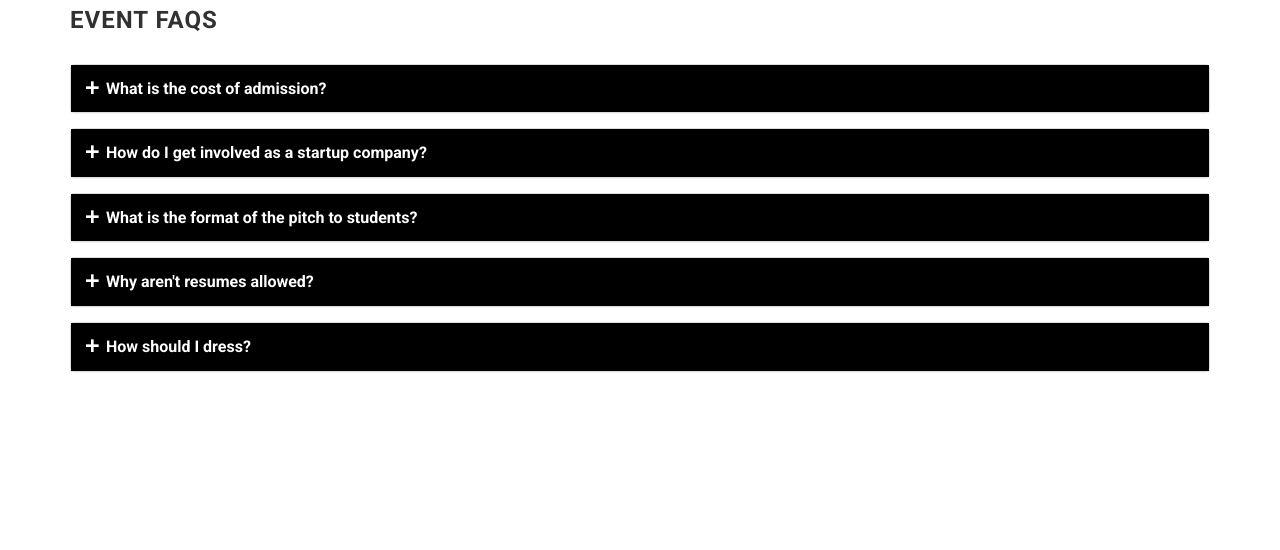
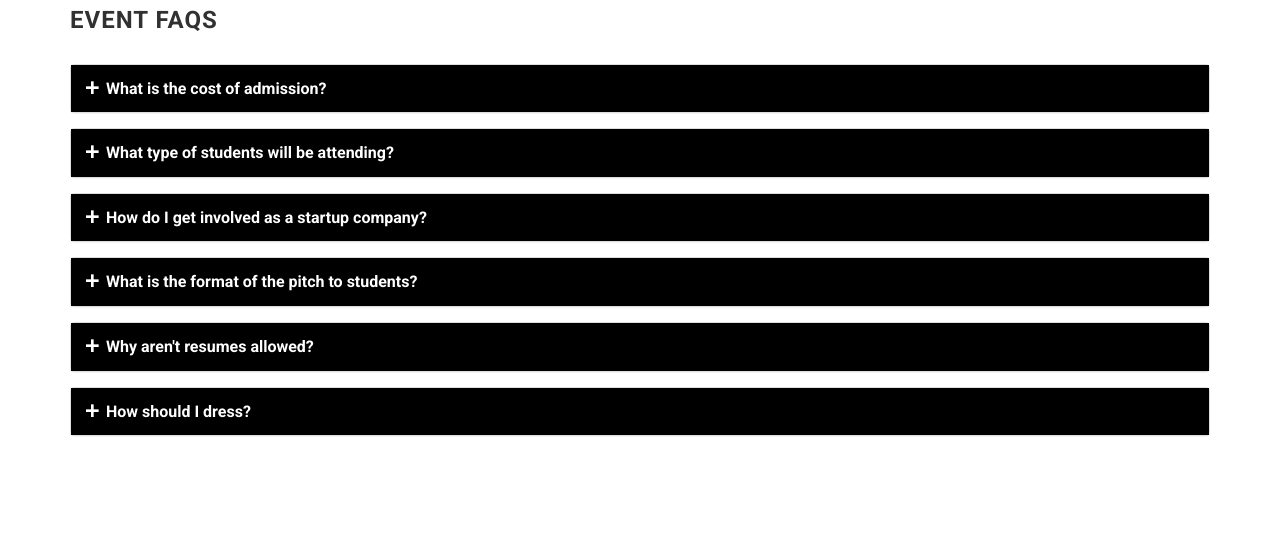
Before and after one commit to HackCU/Startups2Students-2016, a website: page index.html in a window 1280 px wide. Shown: the part 3240-3790 px from the top of the page. Drawn offline with Linux system fonts and the light colour scheme; files whose address does not match are found by name.

Commit message:
Update FAQ with student types

```diff
--- a/index.html
+++ b/index.html
@@ -285,6 +285,18 @@
                         <div class="panel panel-default">
                             <div class="panel-heading" role="tab" id="headingTwo">
                                 <h4 class="panel-title">
+                                    <a class="faq-toggle collapsed" role="button" data-toggle="collapse" data-parent="#accordion" href="#collapseOnefive" aria-expanded="false" aria-controls="collapseOnefive"> What type of students will be attending?</a>
+                                </h4>
+                            </div>
+
+                            <div id="collapseOnefive" class="panel-collapse collapse" role="tabpanel" aria-labelledby="headingOnefive">
+                                <div class="panel-body">All types of students are welcome to attend and Startups2Students is advertised as an event for all students. That being said, most of our advertising outreach will be to tech & business students</div>
+                            </div>
+                        </div>
+
+                        <div class="panel panel-default">
+                            <div class="panel-heading" role="tab" id="headingTwo">
+                                <h4 class="panel-title">
                                     <a class="faq-toggle collapsed" role="button" data-toggle="collapse" data-parent="#accordion" href="#collapseTwo" aria-expanded="false" aria-controls="collapseTwo"> How do I get involved as a startup company?</a>
                                 </h4>
                             </div>
```
